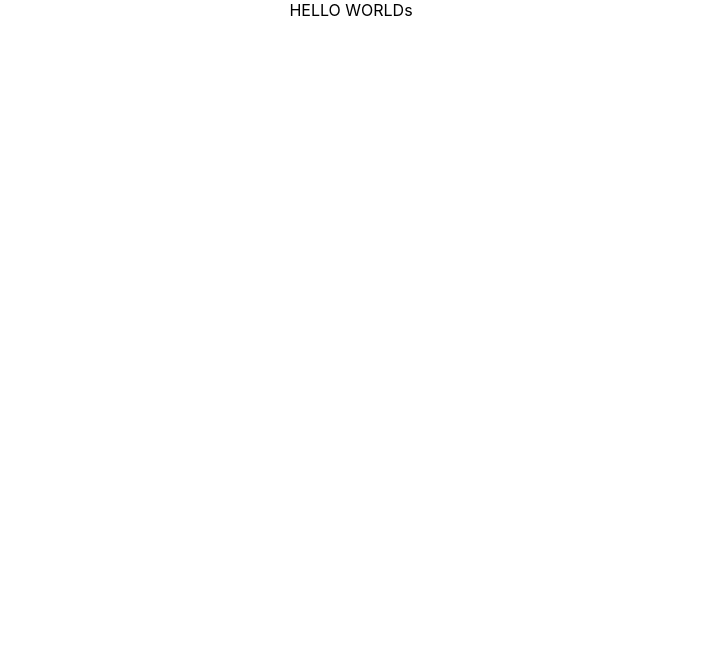
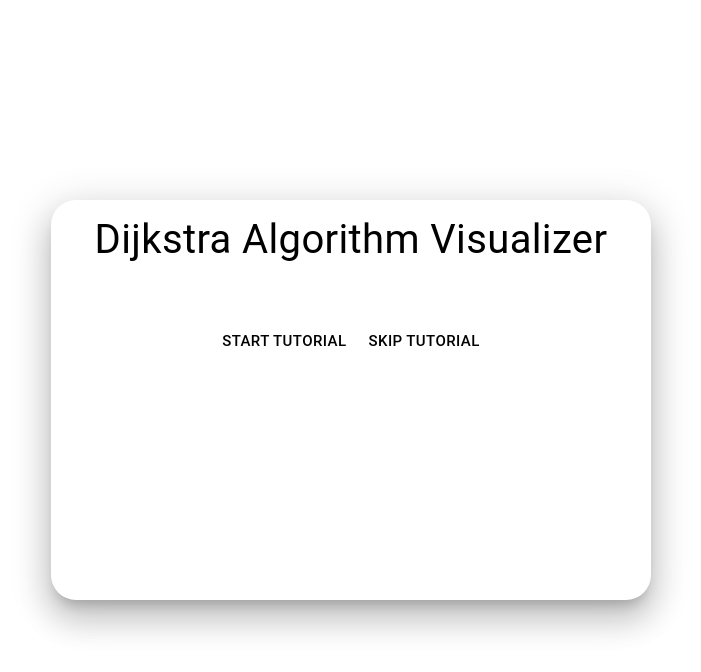
Before and after one commit to Wjpayne/dijkstra-visualizer, a React (Create React App) app: page / in a window 1280 px wide. Shown: the top 672 px of the page, without its empty margins (289-990 px from the left). Built offline with nearby package versions, Linux system fonts and the light colour scheme.

Commit message:
start-tutorial

```diff
--- a/src/App.js
+++ b/src/App.js
@@ -1,10 +1,11 @@
 
 import './App.css';
+import { Tutorial } from './Tutorial/Tutorial';
 
 function App() {
   return (
     <div className="App">
-HELLO WORLDs
+      <Tutorial></Tutorial>
     </div>
   );
 }
--- /dev/null
+++ b/src/Tutorial/Tutorial.jsx
@@ -0,0 +1,71 @@
+import { Modal } from "@mui/base";
+import { Box, Button, Typography } from "@mui/material";
+import React, { useState } from "react";
+
+const modalStyle = {
+  position: "absolute",
+  top: "50%",
+  left: "50%",
+  transform: "translate(-50%, -50%)",
+  width: "600px",
+  height: "400px",
+  borderRadius: "25px",
+  boxShadow: 20,
+  outline: "none",
+};
+
+export const Tutorial = () => {
+  const [openOne, setOpenOne] = useState(true);
+  const handleOpenOne = () => setOpenOne(true);
+  const handleCloseOne = () => setOpenOne(false);
+
+  return (
+    <div>
+      <Modal
+        open={openOne}
+        onClose={handleCloseOne}
+        aria-labelledby="modal-pageOne"
+      >
+        <Box sx={modalStyle}>
+          <Typography
+            id="modal-pageOne"
+            sx={{ textAlign: "center", fontSize: "40px", marginTop: "10px" }}
+          >
+            Dijkstra Algorithm Visualizer
+          </Typography>
+          <div
+            style={{
+              display: "flex",
+              justifyContent: "center",
+              alignItems: "center",
+              marginTop: "50px",
+            }}
+          >
+            <Button
+              sx={{
+                color: "black",
+                "&:hover": { backgroundColor: "transparent" },
+              }}
+              size="large"
+              disableRipple="true"
+            >
+              Start Tutorial
+            </Button>
+            <Button
+              sx={{
+                color: "black",
+                "&:hover": { backgroundColor: "transparent" },
+              }}
+              size="large"
+              disableRipple="true"
+              onClick={handleCloseOne}
+            >
+              Skip Tutorial
+            </Button>
+          </div>
+        </Box>
+      </Modal>
+
+    </div>
+  );
+};
```
